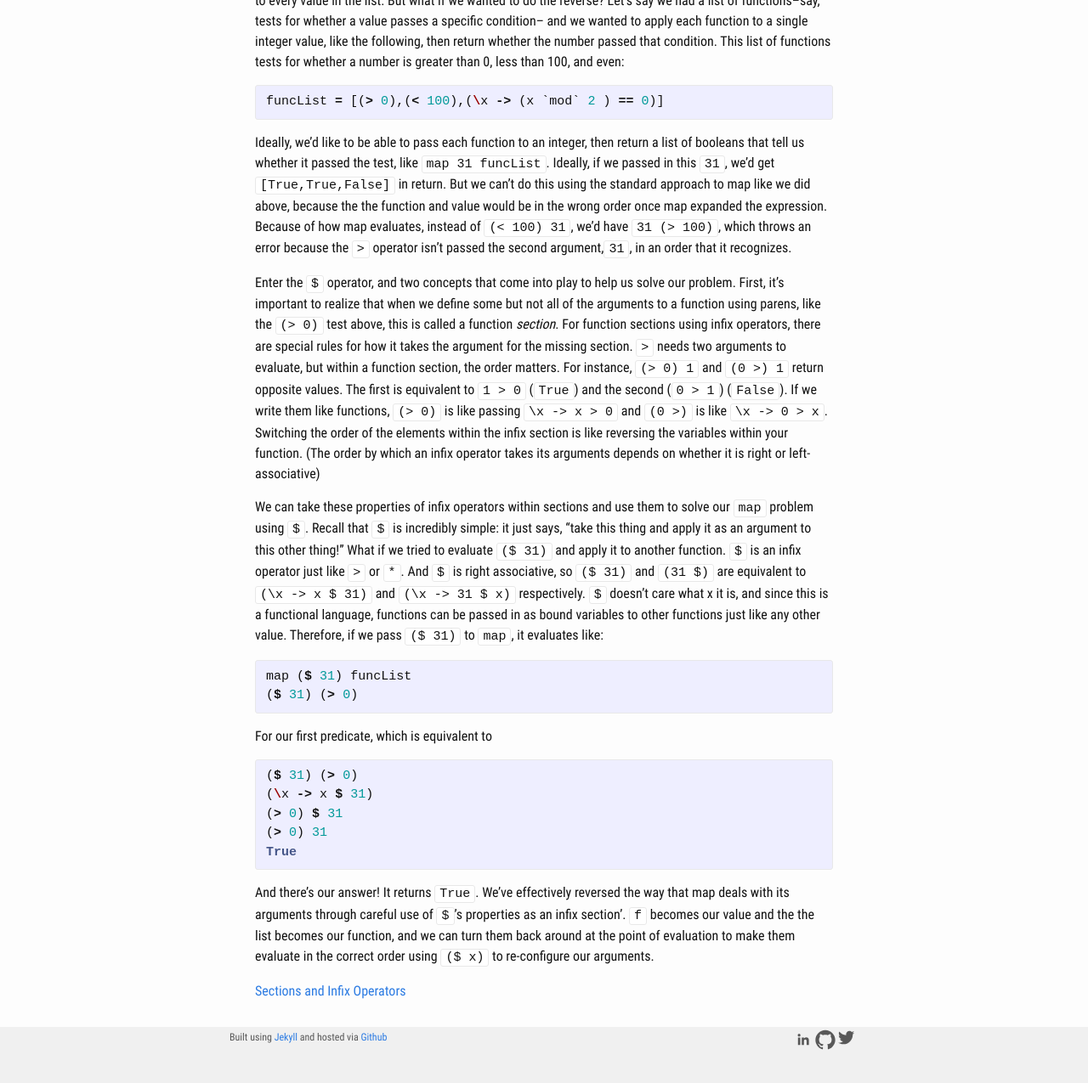
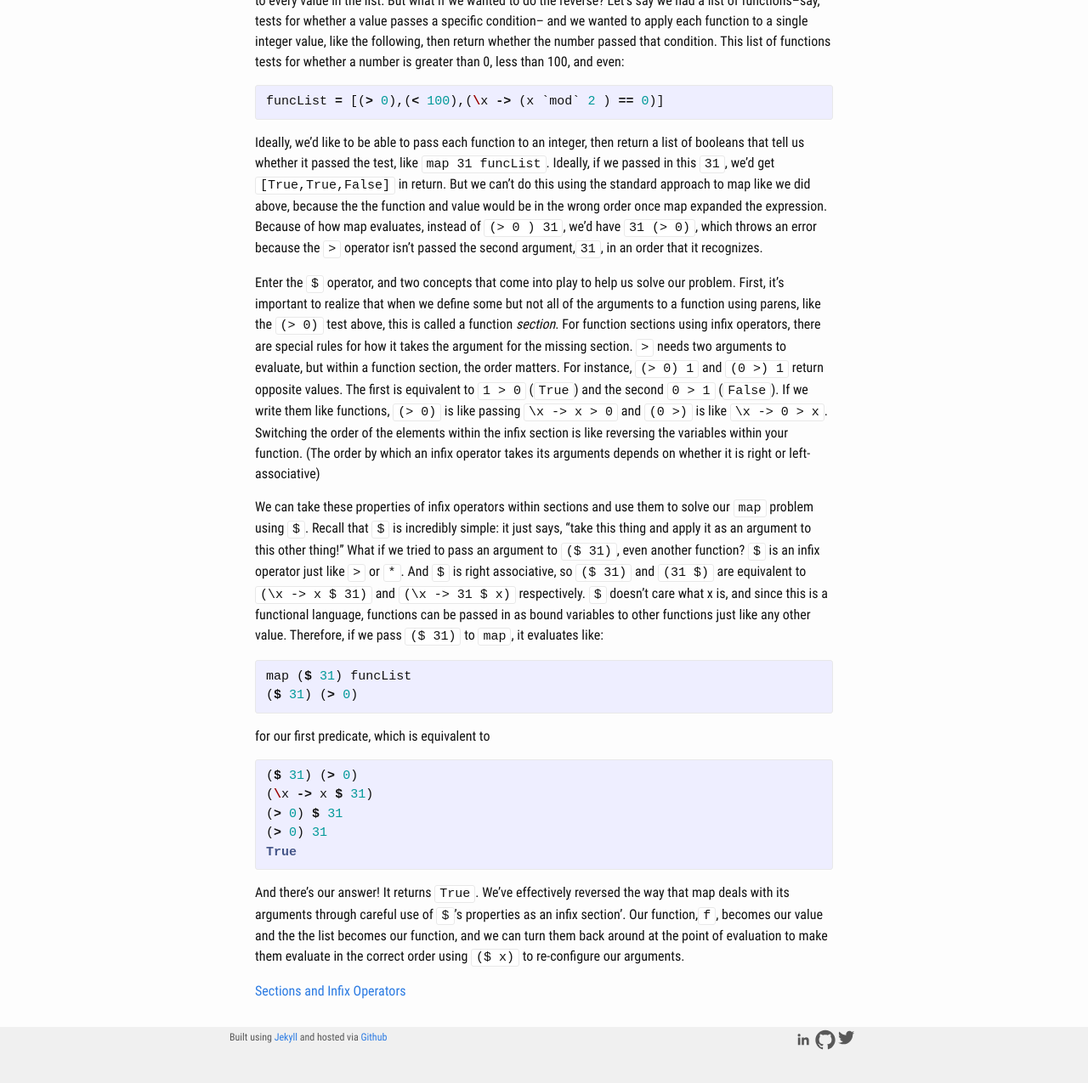
Before and after one commit to pbsugg/pbsugg.github.io, a Jekyll site: the page built from _posts/2016-07-29-haskell-sectioning.md, in a window 1280 px wide and 1400 px high, scrolled down 1431 px. Shown: the top 1275 px of the window at 85% size. Built offline with Jekyll 4.4.1, drawn with Linux system fonts in a browser that asks for light colours.

Commit message:
small changes to haskell post

````diff
--- a/_posts/2016-07-29-haskell-sectioning.md
+++ b/_posts/2016-07-29-haskell-sectioning.md
@@ -41,18 +41,18 @@ As you can see from the example, the standard implementation of map takes a func
 ```haskell
 funcList = [(> 0),(< 100),(\x -> (x `mod` 2 ) == 0)]
 ```
-Ideally, we'd like to be able to pass each function to an integer, then return a list of booleans that tell us whether it passed the test, like `map 31 funcList`.  Ideally, if we passed in this `31`, we'd get `[True,True,False]` in return.  But we can't do this using the standard approach to map like we did above, because the the function and value would be in the wrong order once map expanded the expression.  Because of how map evaluates, instead of `(< 100) 31`, we'd have `31 (> 100)`, which throws an error because the `>` operator isn't passed the second argument,`31`, in an order that it recognizes.
+Ideally, we'd like to be able to pass each function to an integer, then return a list of booleans that tell us whether it passed the test, like `map 31 funcList`.  Ideally, if we passed in this `31`, we'd get `[True,True,False]` in return.  But we can't do this using the standard approach to map like we did above, because the the function and value would be in the wrong order once map expanded the expression.  Because of how map evaluates, instead of `(> 0 ) 31`, we'd have `31 (> 0)`, which throws an error because the `>` operator isn't passed the second argument,`31`, in an order that it recognizes.
 
-Enter the `$` operator, and two concepts that come into play to help us solve our problem.  First, it's important to realize that when we define some but not all of the arguments to a function using parens, like the `(> 0)` test above, this is called a function *section*.  For function sections using infix operators, there are special rules for how it takes the argument for the missing section.  `>` needs two arguments to evaluate, but within a function section, the order matters.  For instance, `(> 0) 1` and `(0 >) 1` return opposite values.  The first is equivalent to `1 > 0` (`True`) and the second (`0 > 1`) (`False`).  If we write them like functions, `(> 0)` is like passing `\x -> x > 0` and `(0 >)` is like `\x -> 0 > x`.  Switching the order of the elements within the infix section is like reversing the variables within your function. (The order by which an infix operator takes its arguments depends on whether it is right or left-associative)
+Enter the `$` operator, and two concepts that come into play to help us solve our problem.  First, it's important to realize that when we define some but not all of the arguments to a function using parens, like the `(> 0)` test above, this is called a function *section*.  For function sections using infix operators, there are special rules for how it takes the argument for the missing section.  `>` needs two arguments to evaluate, but within a function section, the order matters.  For instance, `(> 0) 1` and `(0 >) 1` return opposite values.  The first is equivalent to `1 > 0` (`True`) and the second `0 > 1` (`False`).  If we write them like functions, `(> 0)` is like passing `\x -> x > 0` and `(0 >)` is like `\x -> 0 > x`.  Switching the order of the elements within the infix section is like reversing the variables within your function. (The order by which an infix operator takes its arguments depends on whether it is right or left-associative)
 
-We can take these properties of infix operators within sections and use them to solve our `map` problem using `$`.  Recall that `$` is incredibly simple: it just says, "take this thing and apply it as an argument to this other thing!"  What if we tried to evaluate `($ 31)` and apply it to another function. `$` is an infix operator just like `>` or `*`. And `$` is right associative, so `($  31)` and `(31 $)` are equivalent to `(\x -> x $ 31)` and `(\x -> 31 $ x)` respectively. `$` doesn't care what x it is, and since this is a functional language, functions can be passed in as bound variables to other functions just like any other value.  Therefore, if we pass `($  31)` to `map`, it evaluates like:
+We can take these properties of infix operators within sections and use them to solve our `map` problem using `$`.  Recall that `$` is incredibly simple: it just says, "take this thing and apply it as an argument to this other thing!"  What if we tried to pass an argument to `($ 31)`, even another function? `$` is an infix operator just like `>` or `*`. And `$` is right associative, so `($ 31)` and `(31 $)` are equivalent to `(\x -> x $ 31)` and `(\x -> 31 $ x)` respectively. `$` doesn't care what x is, and since this is a functional language, functions can be passed in as bound variables to other functions just like any other value.  Therefore, if we pass `($  31)` to `map`, it evaluates like:
 
 ```haskell
 map ($ 31) funcList
 ($ 31) (> 0)
 ```
 
-For our first predicate, which is equivalent to
+for our first predicate, which is equivalent to
 
 ```haskell
 ($ 31) (> 0)
@@ -62,6 +62,6 @@ For our first predicate, which is equivalent to
 True
 ```
 
-And there's our answer! It returns `True`.  We've effectively reversed the way that map deals with its arguments through careful use of `$`'s properties as an infix section'. `f` becomes our value and the the list becomes our function, and we can turn them back around at the point of evaluation to make them evaluate in the correct order using `($ x)` to re-configure our arguments.
+And there's our answer! It returns `True`.  We've effectively reversed the way that map deals with its arguments through careful use of `$`'s properties as an infix section'. Our function,`f`, becomes our value and the the list becomes our function, and we can turn them back around at the point of evaluation to make them evaluate in the correct order using `($ x)` to re-configure our arguments.
 
 [Sections and Infix Operators](https://wiki.haskell.org/Section_of_an_infix_operator)
````
